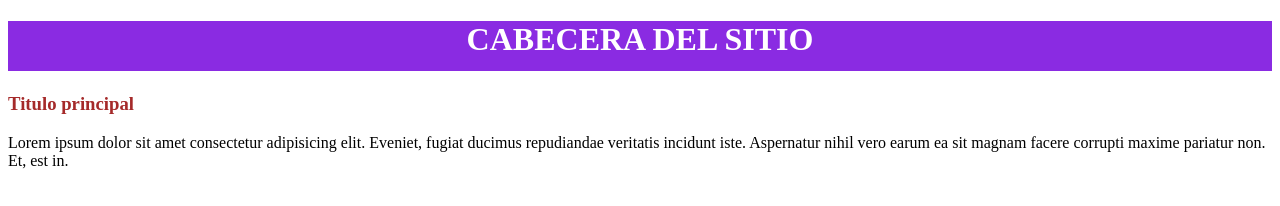
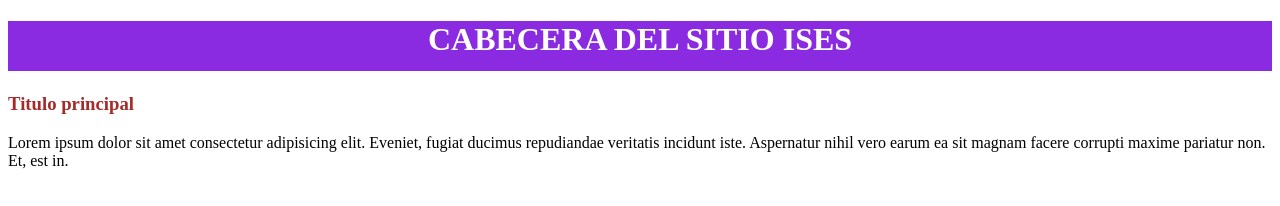
Before and after one commit to criskruz/proyectoPrueba, a plain HTML site: page index.html in a window 1280 px wide. Drawn offline with Linux system fonts and the light colour scheme.

Commit message:
modifique texto h1

```diff
--- a/index.html
+++ b/index.html
@@ -8,7 +8,7 @@
 </head>
 <body>
     <header>
-        <h1>CABECERA DEL SITIO</h1>
+        <h1>CABECERA DEL SITIO ISES</h1>
     </header>
 
     <h3>Titulo principal</h3>
```
